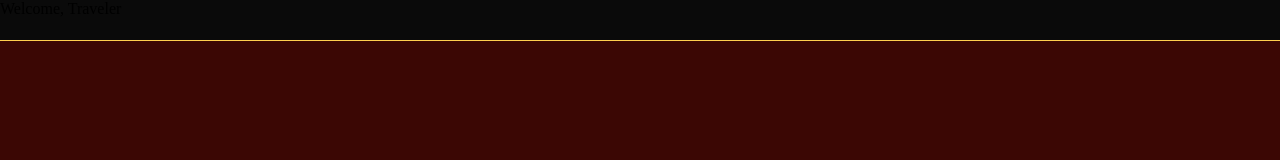
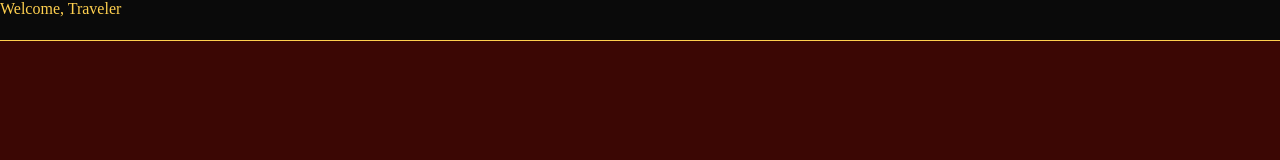
Before and after one commit to ja-hae/1, a plain HTML site: page index.html in a window 1280 px wide. Drawn offline with Linux system fonts and the light colour scheme; a web font is replaced by a local one.

Commit message:
Update stylesheet.css

```diff
--- a/stylesheet.css
+++ b/stylesheet.css
@@ -12,4 +12,6 @@ html, body {
   height: 5vh;
   background: #0a0a0a;
   border-bottom: 1px solid #ffd04f;
+  position: fixed;
+  color: #ffd04f;
 }
```
